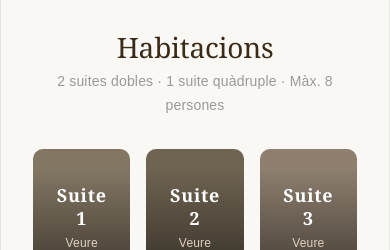
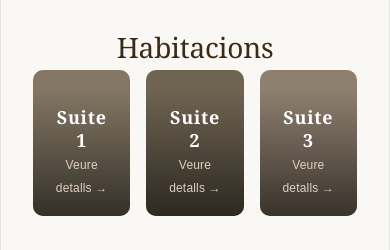
Before and after one commit to vallcalent30-7a/CasaRuralBonavista, a React (Vite) app: page / in a window 390 px wide. Shown: the part 594-844 px from the top of the page. Built offline with nearby package versions, Linux system fonts and the light colour scheme.

Commit message:
imatge hero i fix mobil

```diff
--- a/src/App.jsx
+++ b/src/App.jsx
@@ -84,7 +84,7 @@ export default function App() {
       {/* HERO */}
       <div style={{ position: "relative", width: "100%", minHeight: 520, background: "#c4b090", display: "flex", alignItems: "center", justifyContent: "center", overflow: "hidden" }}>
         <img
-          src="https://upload.wikimedia.org/wikipedia/commons/thumb/2/2e/El_Lloar_%28Priorat%29.jpg/1440px-El_Lloar_%28Priorat%29.jpg"
+          src="/el-lloar1.jpg"
           alt="El Lloar, Priorat"
           style={{ position: "absolute", inset: 0, width: "100%", height: "100%", objectFit: "cover", objectPosition: "center" }}
         />
@@ -116,8 +116,7 @@ export default function App() {
       {/* HABITACIONS */}
       <div style={{ background: "#faf8f4", padding: "3rem 2rem 0" }}>
         <h2 style={{ fontFamily: "Georgia, serif", fontSize: 28, fontWeight: 500, color: "#3a2a18", textAlign: "center", margin: "0 0 0.4rem" }}>Habitacions</h2>
-        <p style={{ textAlign: "center", fontFamily: "Arial, sans-serif", fontSize: 14, color: "#999", margin: "0 0 2rem" }}>2 suites dobles · 1 suite quàdruple · Màx. 8 persones</p>
-        <div style={{ display: "grid", gridTemplateColumns: "repeat(3, 1fr)", gap: 16, maxWidth: 900, margin: "0 auto 3rem" }}>
+                <div style={{ display: "grid", gridTemplateColumns: "repeat(3, 1fr)", gap: 16, maxWidth: 900, margin: "0 auto 3rem" }}>
           {ROOM_IMGS.map((r) => (
             <div key={r.label} onClick={() => go("Habitacions")} style={{ cursor: "pointer", position: "relative", borderRadius: 10, overflow: "hidden", aspectRatio: "2/3", background: r.color }}>
               <div style={{ position: "absolute", inset: 0, background: "rgba(0,0,0,0.28)" }} />
```
Also changed, not shown: public/el-lloar1.jpg (added).
